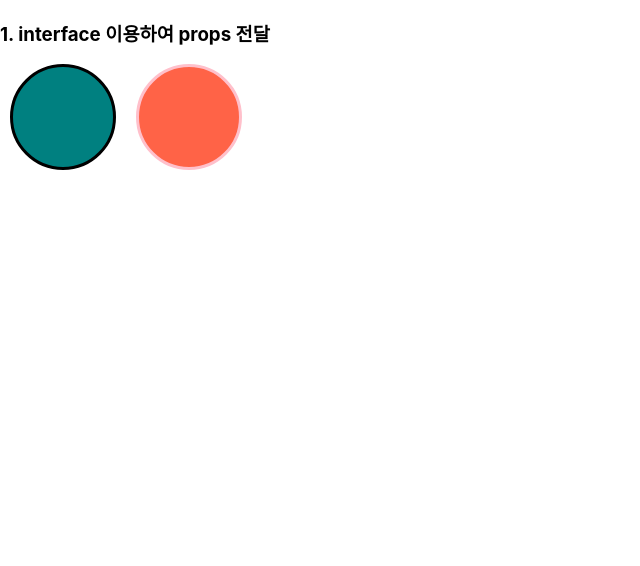
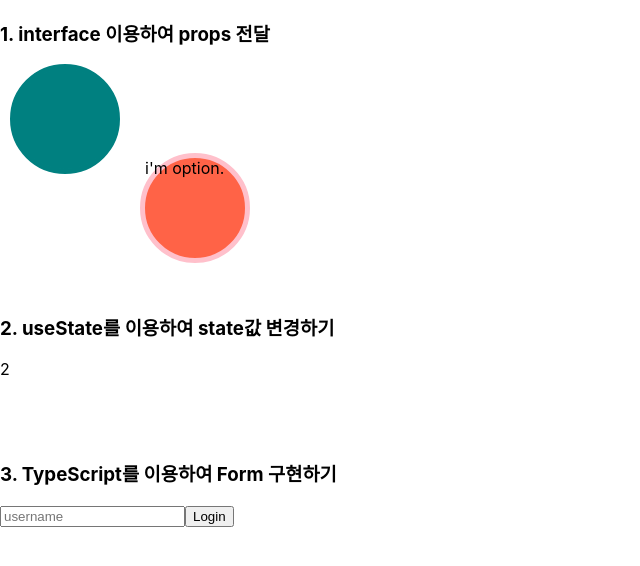
Before and after one commit to hk0920/Movie_app, a React (Create React App) app in the folder level-master-typescript/: page / in a window 1280 px wide. Shown: the top 566 px of the page, without its empty margins (0-640 px from the left). Built offline with nearby package versions, Linux system fonts and the light colour scheme.

Commit message:
typescript - state, props, form event study file upload

```diff
--- a/level-master-typescript/src/App.tsx
+++ b/level-master-typescript/src/App.tsx
@@ -1,11 +1,15 @@
 import React from 'react';
 import styled from 'styled-components';
 import Component1 from './study/Component1';
+import Component2 from './study/Component2';
+import Component3 from './study/Component3';
 
 function App() {
   return (
     <div className="App">
       <Component1 />
+      <Component2 />
+      <Component3 />
     </div>
   );
 }
--- a/level-master-typescript/src/study/Circle.tsx
+++ b/level-master-typescript/src/study/Circle.tsx
@@ -15,9 +15,7 @@ const Container = styled.div<CircleProps>`
     margin:0 10px;
     border-radius:50%;
     background:${props => props.bgColor};
-    border-weight:5px;
-    border-style:solid;
-    border-color:${props => props.borderColor};
+    border:5px solid ${props => props.borderColor};
 `;
 
 // bgColor를 interface를 안해주면 bgColor가 뭔지 모르기 때문에 에러난다.
@@ -29,6 +27,7 @@ const Container = styled.div<CircleProps>`
 interface CircleProps {
     bgColor : string;        // default props : ':'
     borderColor ?: string;   // 옵션 props만들기 : '?:' 를 넣어주면 props의 값이 선택적이다.
+    text ?: string;
 }
 
 // interface는 함수명 (props : interface){} 로 사용
@@ -38,8 +37,12 @@ interface CircleProps {
 //                              props는 코드 실행 "후" 브라우저에 에러
 
 function Circle(props : CircleProps) {
+        // == ({bgColor, borderColor , text = "default"} : CircleProps)
     return (
-        <Container bgColor={props.bgColor} borderColor={props.borderColor} />
+                                                    //  props.borderColor != undefined ? props.borderColor : props.bgColor 위 코드와 동일 기능
+        <Container bgColor={props.bgColor} borderColor={props.borderColor ?? props.bgColor}>
+            {props.text}
+        </Container>
     )
 }
 
--- a/level-master-typescript/src/study/Component1.tsx
+++ b/level-master-typescript/src/study/Component1.tsx
@@ -28,7 +28,7 @@ function Component1(){
         <Wrapper>
             <Title>1. interface 이용하여 props 전달</Title>
             <Circle bgColor="teal" />
-            <Circle bgColor="tomato" borderColor="pink"/>
+            <Circle bgColor="tomato" borderColor="pink" text="i'm option."/>
         </Wrapper>
     )
 }
--- /dev/null
+++ b/level-master-typescript/src/study/Component2.tsx
@@ -0,0 +1,21 @@
+import styled from "styled-components";
+import Counter from "./Counter";
+
+const Wrapper = styled.div`
+    margin-bottom:50px;
+`;
+
+const Title = styled.h3`
+    color:#000;
+`;
+
+function Component2 (){
+    return(
+        <Wrapper>
+            <Title>2. useState를 이용하여 state값 변경하기</Title>
+            <Counter />
+        </Wrapper>
+    )
+}
+
+export default Component2;
--- /dev/null
+++ b/level-master-typescript/src/study/Component3.tsx
@@ -0,0 +1,21 @@
+import styled from "styled-components";
+import Forms from "./Form";
+
+const Wrapper = styled.div`
+    margin-bottom:50px;
+`;
+
+const Title = styled.h3`
+    color:#000;
+`;
+
+function Component3 (){
+    return(
+        <Wrapper>
+            <Title>3. TypeScript를 이용하여 Form 구현하기</Title>
+            <Forms />
+        </Wrapper>
+    )
+}
+
+export default Component3;
--- /dev/null
+++ b/level-master-typescript/src/study/Counter.tsx
@@ -0,0 +1,35 @@
+import { useEffect, useState } from "react";
+import styled from "styled-components";
+
+const Container = styled.div`
+    width:50px;
+    height:50px;
+`;
+
+function Counter() {
+    // useState 는 [변수 , set변수명] = useState(default값); => default값이 빈값이면 undefined로 typeScript가 추론할 수 없다.
+    // counter 위에 마우스를 가져다대면 counter의 type이 나온다.(typeScript가 초기값을 추론한 데이터 형식)
+    const [counter, setCounter] = useState(1);
+
+    // string 또는 number 타입이 들어가게 하고 싶다면!?
+    const [value, setValue] = useState<number | string>(0);
+
+    // setCounter를 하면 reRendering 되면서 state값 변경.
+    useEffect(()=>{
+        setCounter(2);
+
+        setValue(123);
+        setValue("hi");
+        // setValue(true);  // boolean 값이 들어갈 수 없어 error (string, number만 들어갈수 있다.)
+    },[])
+
+    // setCounter("hello"); // counter의 type이 number인데 string이 들어왔기 때문에 error
+
+    return (
+        <Container>
+            {counter}
+        </Container>
+    )
+}
+
+export default Counter;
--- /dev/null
+++ b/level-master-typescript/src/study/Form.tsx
@@ -0,0 +1,37 @@
+import React, { useState } from "react";
+import styled from "styled-components";
+
+function Forms(){
+    const [value, setValue] = useState("");
+
+                   // event type은 any(모든 될 수 있다.) => typeScript 에서는 any를 배제하고자 노력해야한다. => 이유는 any를 기본적으로 사용하는 것은 javascript.
+                   // event : React.FormEvent<이벤트에 보낼 Element> => 이벤트에 보낼 Element를 event에 보내기 때문에 이벤트를 보호할 수 있다.또한 useState를 보호 할 수 있다.
+    const onChange = (event: React.FormEvent<HTMLInputElement>) => {
+        console.log(event.currentTarget.value);     // event.currentTarget 과 event.target 의 차이점은 -> ReactJs Typescript 사람들은 currentTarget 사용을 선택했기 때문.
+                                                    // currentTarget과 target 요소는 동일하다.
+        const {
+            currentTarget : {value}
+        } = event;
+
+        setValue(value);    // input type 이 text이기 때문에 string 으로 받는다.
+    }
+
+    const onSubmit = (event: React.FormEvent<HTMLFormElement>) =>{
+        event.preventDefault();     // 기본 클릭 동작 방지
+        console.log("hello", value);
+    }
+
+    return(
+        <form onSubmit={onSubmit}>
+            <input
+                value={value}
+                onChange={onChange}
+                type="text"
+                placeholder="username"
+            />
+            <button>Login</button>
+        </form>
+    )
+}
+
+export default Forms;
```
